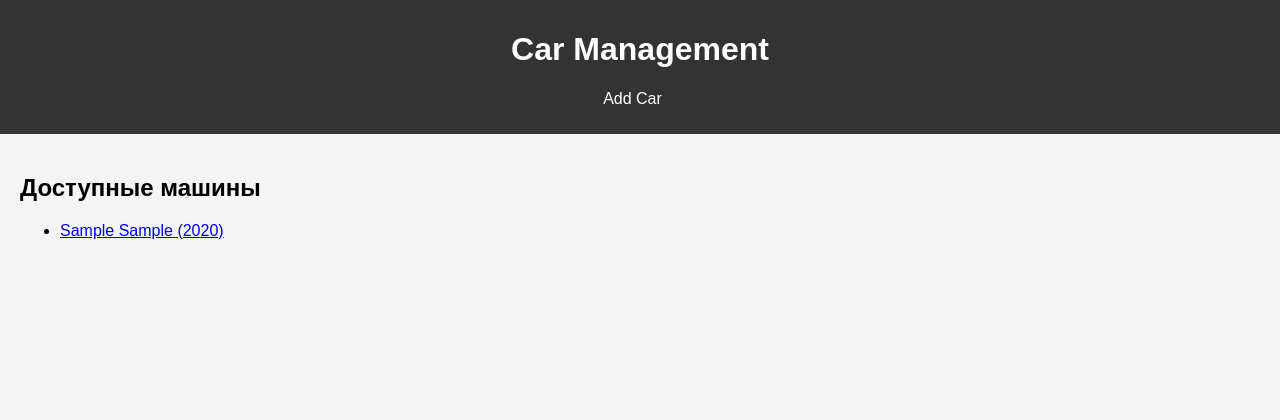
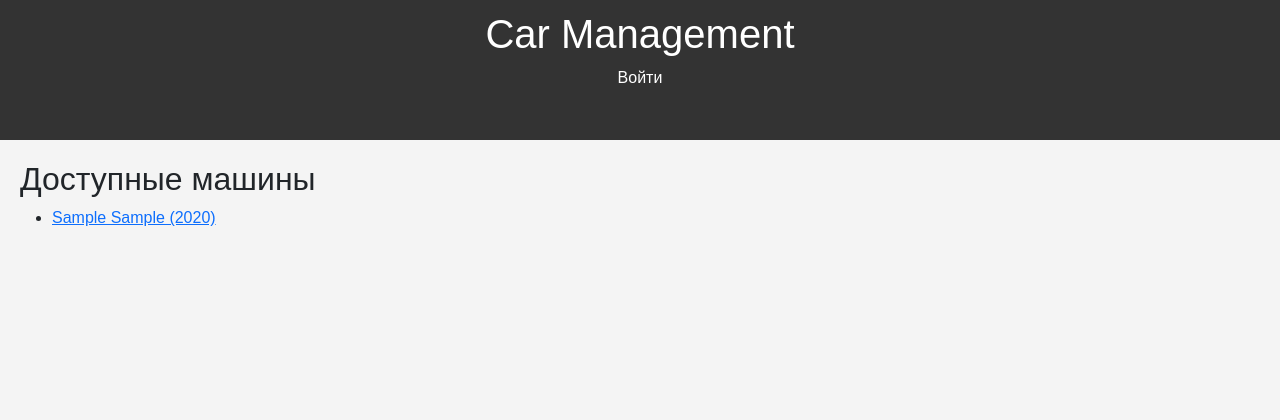
Before and after one commit to 1eo1eo1eo/AvtoInfo, a Django app: page / in a window 1280 px wide. Shown: the top 420 px of the page. Run offline with Django 5.2, Linux system fonts and the light colour scheme; tables that the repository leaves empty hold one stand-in row (values such as "Sample post"); some libraries are stand-ins or nearby versions.

Commit message:
create navbar

```diff
--- a/AvtoInfo/templates/cars/base.html
+++ b/AvtoInfo/templates/cars/base.html
@@ -6,14 +6,36 @@
     <meta charset="UTF-8">
     <meta name="viewport" content="width=device-width, initial-scale=1.0">
     <title>{% block title %}Car Management{% endblock %}</title>
+    <link rel="stylesheet" href="{% static "css/bootstrap/bootstrap.min.css" %}">
     <link rel="stylesheet" href="{% static 'css/styles.css' %}">
 </head>
 <body>
     <header>
-        <h1>Car Management</h1>
+        <h1>
+            <a class="navbar-brand" href="{% url "cars:home" %}">Car Management</a>
+        </h1>
         <nav>
             <ul>
-                <li><a href="#">Add Car</a></li>
+                {% if not user.is_authenticated %}
+                <li class="nav-item">
+                    <a class="nav-link  text-white" href="{% url "users:login" %}">Войти</a>
+                </li>
+                {% else %}
+                <li><a href="#">Добавить машину</a></li>
+                <li>
+                    <ul>
+                        <li><a class="text-white" href="{% url "users:profile" %}">Мой профиль</a>
+                        </li>
+                        {% if user.is_admin or user.is_staff %}
+                            <li><a class="text-white" href="{% url "admin:index" %}">Admin panel</a></li>
+                        {% endif %}
+                        <li>
+                            <hr class="dropdown-divider">
+                        </li>
+                        <li><a class="text-white" href="{% url "users:logout" %}">Выйти</a></li>
+                    </ul>
+                </li>
+                {% endif %}
             </ul>
         </nav>
     </header>
```
